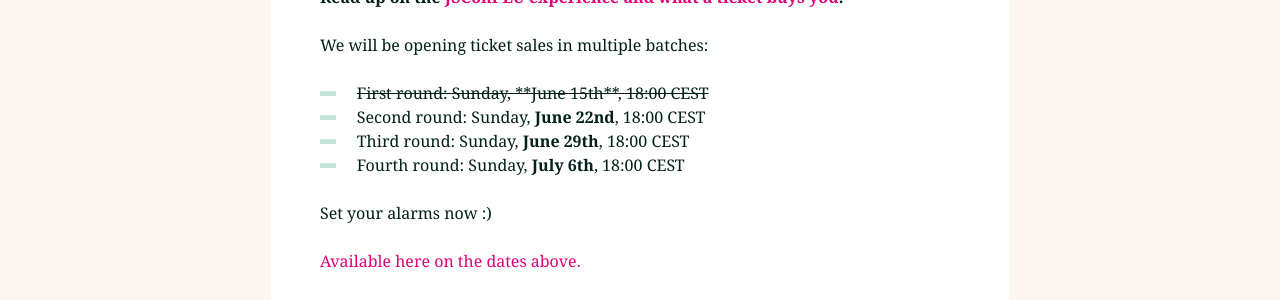
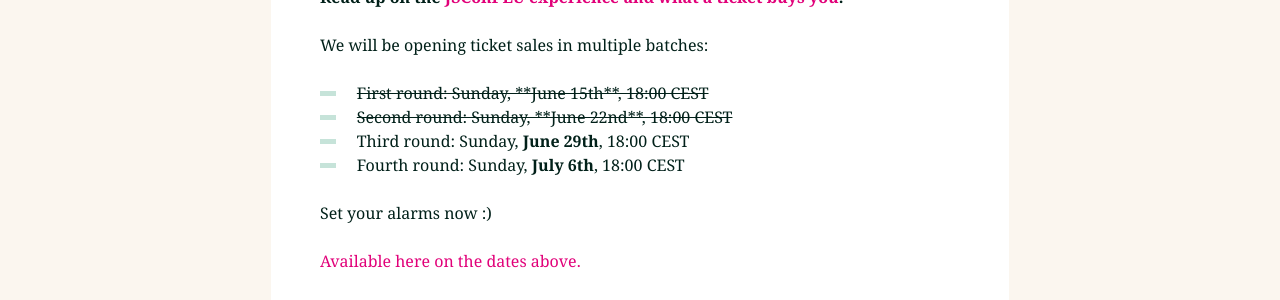
Before and after one commit to jsconf/2014.jsconf.eu, a Jekyll site: the page built from _posts/2014-06-11-ticket-schedule.md, in a window 1280 px wide. Shown: the part 716-1016 px from the top of the page. Built offline with Jekyll 4.4.1, drawn with Linux system fonts in a browser that asks for light colours; nearby versions of some CDN libraries; comment, search, counter and statistics services are not loaded.

Commit message:
Next sale

```diff
--- a/_posts/2014-06-11-ticket-schedule.md
+++ b/_posts/2014-06-11-ticket-schedule.md
@@ -14,7 +14,7 @@ image: /img/group-2013.jpg
 We will be opening ticket sales in multiple batches:
 
 - <s>First round: Sunday, **June 15th**, 18:00 CEST</s>
-- Second round: Sunday, **June 22nd**, 18:00 CEST
+- <s>Second round: Sunday, **June 22nd**, 18:00 CEST</s>
 - Third round: Sunday, **June 29th**, 18:00 CEST
 - Fourth round: Sunday, **July 6th**, 18:00 CEST
 
```
